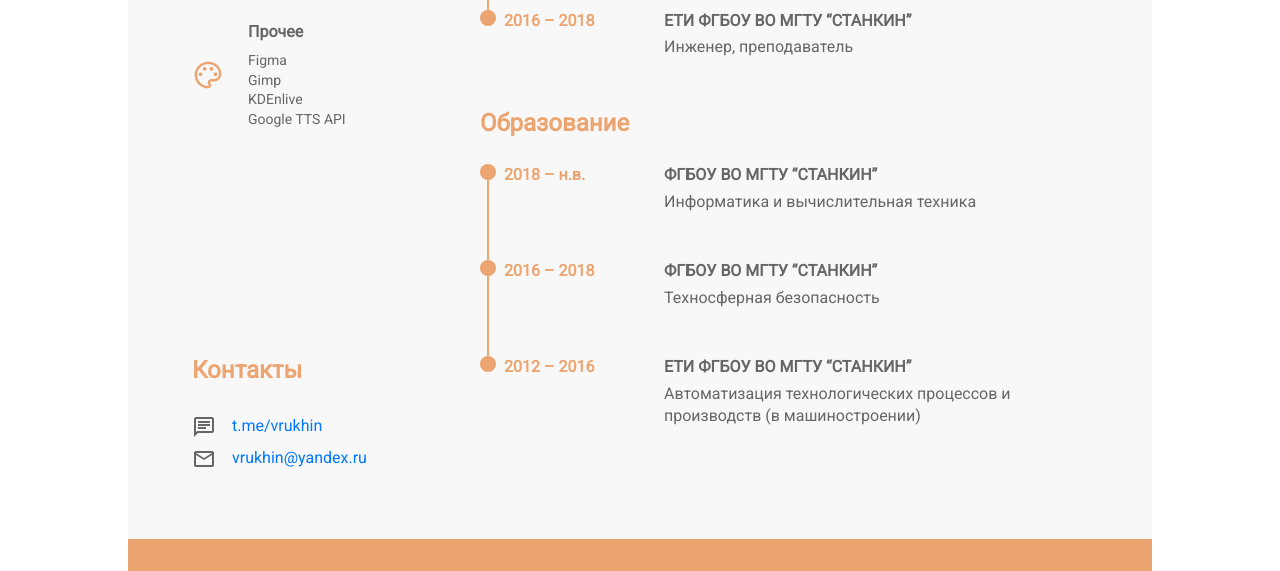
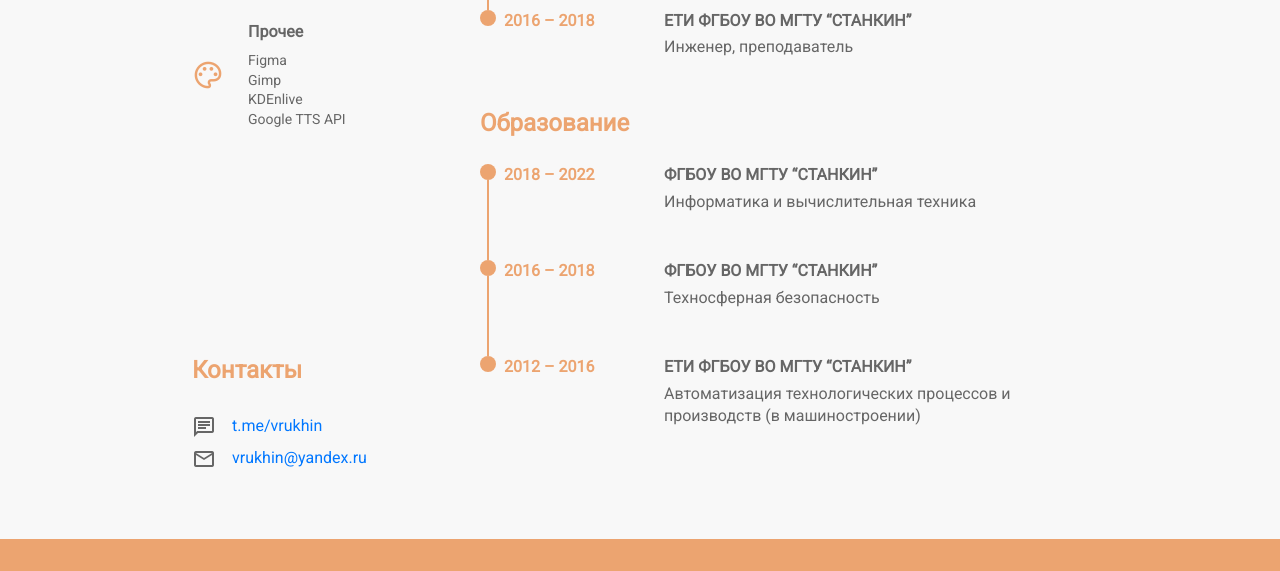
Before and after one commit to vrukhin/vrukhin.github.io, a plain HTML site: page index.html in a window 1280 px wide. Shown: the part 690-1261 px from the top of the page. Drawn offline with nearby package versions, Linux system fonts and the light colour scheme.

Commit message:
Цвет body меняется на цвет фона при разрешении меньше 1280px

```diff
--- a/index.html
+++ b/index.html
@@ -140,7 +140,7 @@
                                 <div class="separator-line"></div>
                             </div>
                             <div class="timeline-item-date">
-                                <span class="timeline-date">2018 &ndash; н.в.</span>
+                                <span class="timeline-date">2018 &ndash; 2022</span>
                             </div>
                             <div class="timeline-item-content">
                                 <span class="section-subheader">ФГБОУ ВО МГТУ “СТАНКИН”</span>
--- a/static/css/style.css
+++ b/static/css/style.css
@@ -34,3 +34,15 @@ a:visited {
     max-width: 1024px;
     margin: auto;
 }
+
+@media (max-width: 1280px) {
+    body {
+        background-color: var(--var-bg);
+        position: relative;
+    }
+    .footer {
+        position: absolute;
+        left: 0%;
+        top: 100%;
+    }
+}
```
